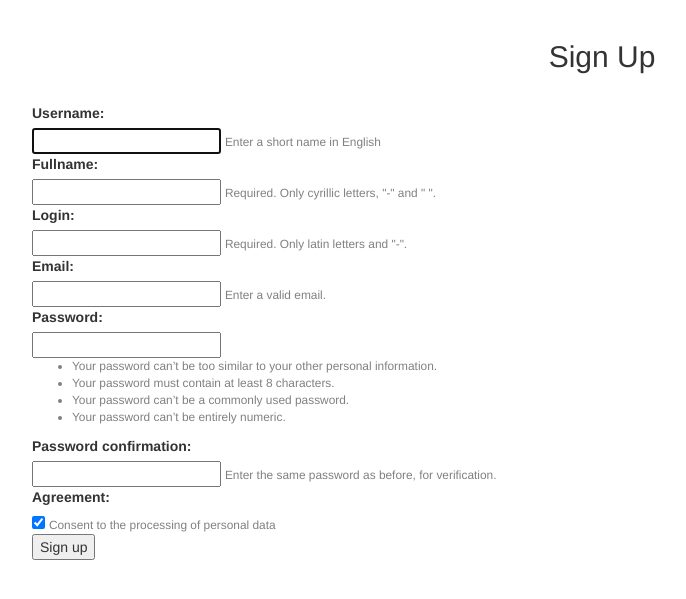
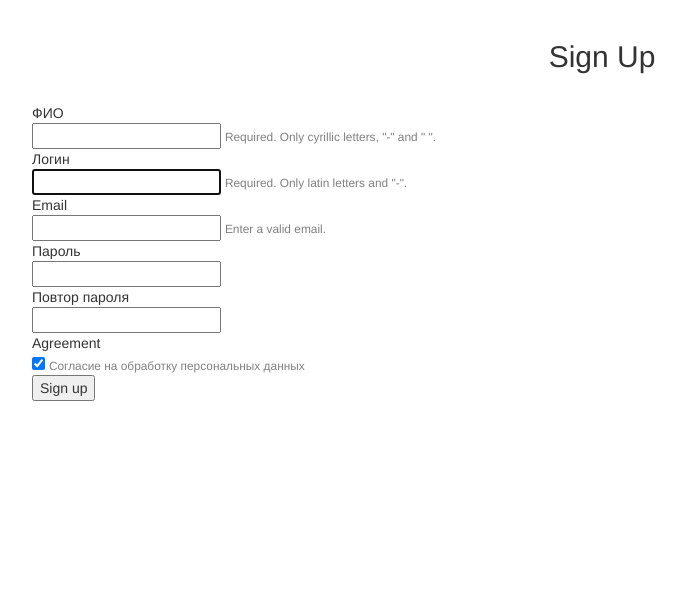
Before and after one commit to SofiaAgaeva12/lab-2, a Django app: page /signup/ in a window 1280 px wide. Shown: the top 599 px of the page, without its empty margins (38-724 px from the left). Run offline with Django 3.2, Linux system fonts and the light colour scheme; some libraries are stand-ins or nearby versions.

Commit message:
add commit

```diff
--- a/users/forms.py
+++ b/users/forms.py
@@ -7,14 +7,19 @@ from django.core.validators import RegexValidator
 class SignupForm(UserCreationForm):
     LetterValidator = RegexValidator(r'^[- а-яА-Я]*$')
     LoginValidator = RegexValidator(r'^[- a-zA-Z]*$')
-    username = forms.CharField(max_length=120, required=True, help_text='Enter a short name in English')
-    fullname = forms.CharField(max_length=120, validators=[LetterValidator], required=True,
-                               help_text='Required. Only cyrillic letters, "-" and " ".')
-    email = forms.EmailField(max_length=120, help_text='Enter a valid email.', required=True,)
-    login = forms.CharField(max_length=30, validators=[LoginValidator], required=True,
-                            help_text='Required. Only latin letters and "-".')
-    agreement = forms.BooleanField(initial=True, help_text='Consent to the processing of personal data')
+
+    first_name = forms.CharField(max_length=120, validators=[LetterValidator], required=True,
+                               help_text='Required. Only cyrillic letters, "-" and " ".',
+                               label='ФИО')
+    username = forms.CharField(max_length=30, validators=[LoginValidator], required=True,
+                               help_text='Required. Only latin letters and "-".',
+                               label='Логин')
+    email = forms.EmailField(max_length=120, help_text='Enter a valid email.', required=True,
+                             label='Email')
+    password1 = forms.CharField(max_length=200, label='Пароль')
+    password2 = forms.CharField(max_length=200, label='Повтор пароля')
+    agreement = forms.BooleanField(initial=True, help_text='Согласие на обработку персональных данных')
 
     class Meta:
         model = User
-        fields = ('username', 'fullname', 'login', 'email', 'password1', 'password2')
+        fields = ('first_name', 'username', 'email', 'password1', 'password2')
--- a/users/templates/users/home.html
+++ b/users/templates/users/home.html
@@ -4,7 +4,7 @@
     <br>
     {% if user.is_authenticated %}
         <div class="" role="alert">
-            <h1>Welcome {{ user.username }}!</h1>
+            <h1>Welcome {{ user }}!</h1>
         </div>
     {% else %}
         <div class="" role="alert">
--- a/users/templates/users/signup.html
+++ b/users/templates/users/signup.html
@@ -10,7 +10,7 @@
         {% csrf_token %}
         {% for field in form %}
         <div>
-            {{ field.label_tag }}<br>
+            {{ field.label }}<br>
             {{ field }}
             {% if field.help_text %}
             <small style="color: grey">{{ field.help_text }}</small>
--- a/users/views.py
+++ b/users/views.py
@@ -13,13 +13,12 @@ def signup(request):
         form = SignupForm(request.POST)
         if form.is_valid():
             user = form.save()
-            user.refresh_from_db()
             user.save()
-            fullname = form.cleaned_data.get('fullname')
+            first_name = form.cleaned_data.get('first_name')
             raw_password = form.cleaned_data.get('password1')
             log = form.cleaned_data.get('username')
             user = authenticate(username=log, password=raw_password)
-            login(request, user, fullname)
+            login(request, user, first_name)
             return redirect('home')
     else:
         form = SignupForm()
```
Also changed, not shown: system/settings.py (+0 -15 lines), users/admin.py (line endings or trailing spaces).
